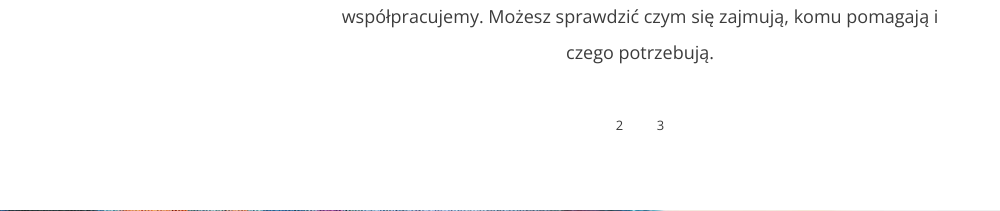
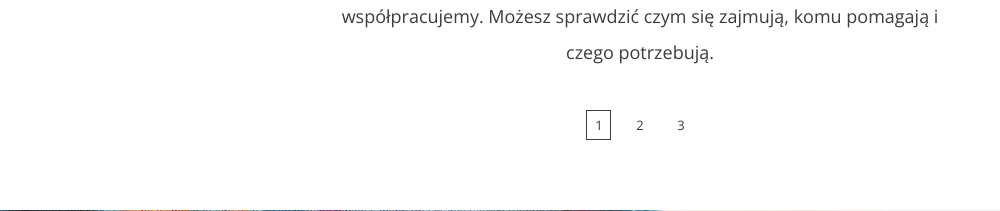
Before and after one commit to Aramegabara/Portfolio-Lab, a Django app: template main_proj/main_app/templates/main_app/index.html in a window 1280 px wide. Shown: the part 2870-3081 px from the top of the page, without its empty margins (0-1000 px from the left). Run offline with Django 3.2, Linux system fonts and the light colour scheme; the template is opened without the code that fills it, so the values that code supplies are empty.

Commit message:
made corrections

```diff
--- a/main_proj/main_app/templates/main_app/index.html
+++ b/main_proj/main_app/templates/main_app/index.html
@@ -70,9 +70,9 @@
      <section id="help" class="help">
       <h2>Komu pomagamy?</h2>
       <ul class="help--buttons">
-        <li data-id="1"><a href="#help" class="btn btn--without-border active">Fundacjom</a></li>
-        <li data-id="2"><a href="#help" class="btn btn--without-border">Organizacjom pozarządowym</a></li>
-        <li data-id="3"><a href="#help" class="btn btn--without-border">Lokalnym zbiórkom</a></li>
+        <li data-id="1"><a href="{% url 'start' %}#help?page=1" class="btn btn--without-border active">Fundacjom</a></li>
+        <li data-id="2"><a href="{% url 'start' %}#help?page=2" class="btn btn--without-border">Organizacjom pozarządowym</a></li>
+        <li data-id="3"><a href="{% url 'start' %}#help?page=3" class="btn btn--without-border">Lokalnym zbiórkom</a></li>
       </ul>
       <!-- SLIDE 1 -->
       <div class="help--slides active" data-id="1">
@@ -91,7 +91,7 @@
       <!--Pagination-->
         <ul class="help--slides-pagination">
 <!--            test-->
-            {% if is_paginated %}
+<!--            {% if is_paginated %}
                 {% if page_obj.has_previous %}
                 <a href="?page=1" class="btn btn--small btn--without-border">Pierwsza</a>
                 <a href="?page={{ page_obj.previous_page_number }}" class="btn btn--small btn--without-border">Prev</a>
@@ -102,12 +102,13 @@
                 <a href="?page={{ page_obj.next_page_number }}" class="btn btn--small btn--without-border">Nastepna</a>
                 <a href="?page={{ page_obj.paginator.num_pages }}" class="btn btn--small btn--without-border">Last</a>
             {% endif %}
-<!--            test-->
             {% for num in page_obj.paginator.page_range %}
           <li><a href="?page={{ num }}" class="btn btn--small btn--without-border active" data-page="1">{{ num }}</a></li>
-            {% endfor %}
-          <li><a href="#" class="btn btn--small btn--without-border" data-page="2">2</a></li>
-          <li><a href="#" class="btn btn--small btn--without-border" data-page="3">3</a></li>
+           {% endfor %}-->
+<!--            test-->
+          <li><a href="#help--slides-pagination" class="btn btn--small btn--without-border active" data-page="1">1</a></li>
+          <li><a href="#help--slides-pagination" class="btn btn--small btn--without-border" data-page="2">2</a></li>
+          <li><a href="#help--slides-pagination" class="btn btn--small btn--without-border" data-page="3">3</a></li>
         </ul>
       </div>
       <!-- SLIDE 2 -->
```
Also changed, not shown: main_proj/main_app/templates/main_app/register.html (+0 -23 lines).
